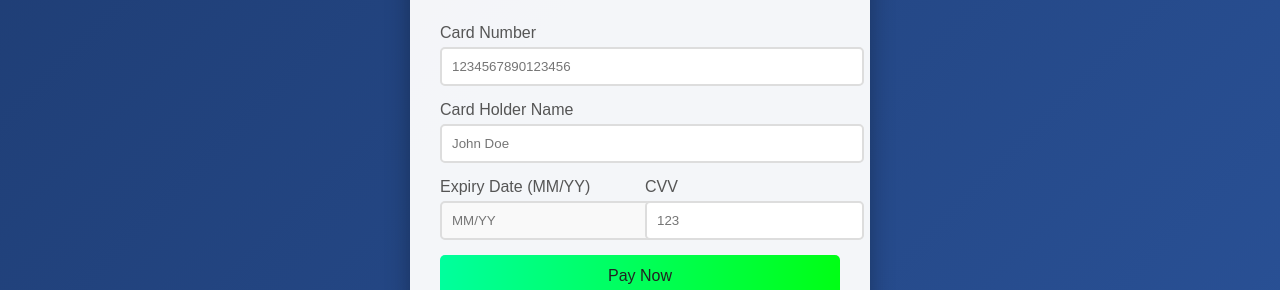
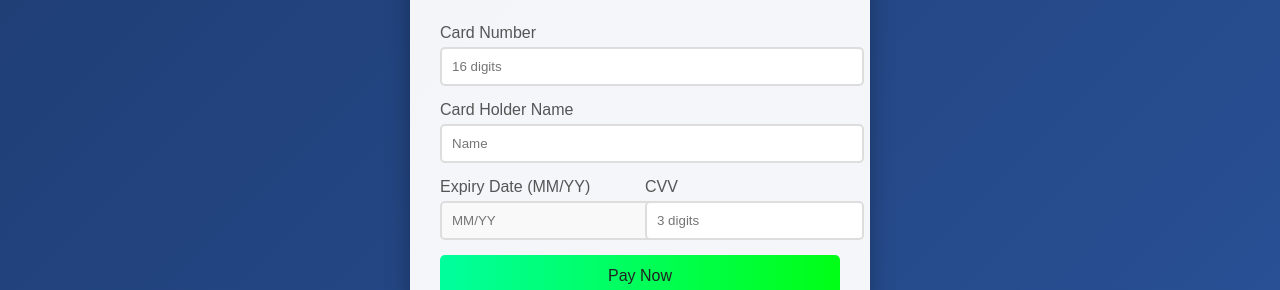
Before and after one commit to ImJadeIGuess/Final-ITPE1-Project-, a plain HTML site: page credit.html in a window 1280 px wide. Shown: the part 273-563 px from the top of the page. Drawn offline with Linux system fonts and the light colour scheme.

Commit message:
Update credit.html

```diff
--- a/credit.html
+++ b/credit.html
@@ -13,11 +13,11 @@
     <form id="credit-form">
       <div class="form-group">
         <label for="card-number">Card Number</label>
-        <input type="text" id="card-number" maxlength="16" placeholder="1234567890123456" required>
+        <input type="text" id="card-number" maxlength="16" placeholder="16 digits" required>
       </div>
       <div class="form-group">
         <label for="card-holder">Card Holder Name</label>
-        <input type="text" id="card-holder" placeholder="John Doe" required>
+        <input type="text" id="card-holder" placeholder="Name" required>
       </div>
       <div class="form-row">
         <div class="form-group">
@@ -47,7 +47,7 @@
         </div>
         <div class="form-group">
           <label for="cvv">CVV</label>
-          <input type="password" id="cvv" maxlength="3" placeholder="123" required>
+          <input type="password" id="cvv" maxlength="3" placeholder="3 digits" required>
         </div>
       </div>
       <button type="submit" class="pay-btn">Pay Now</button>
```
